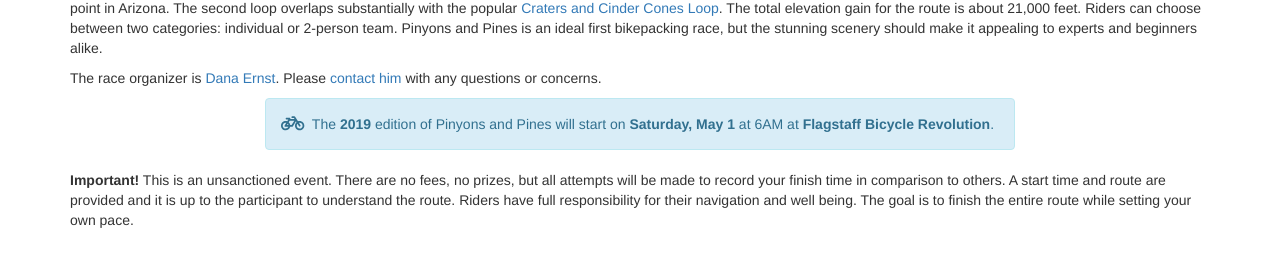
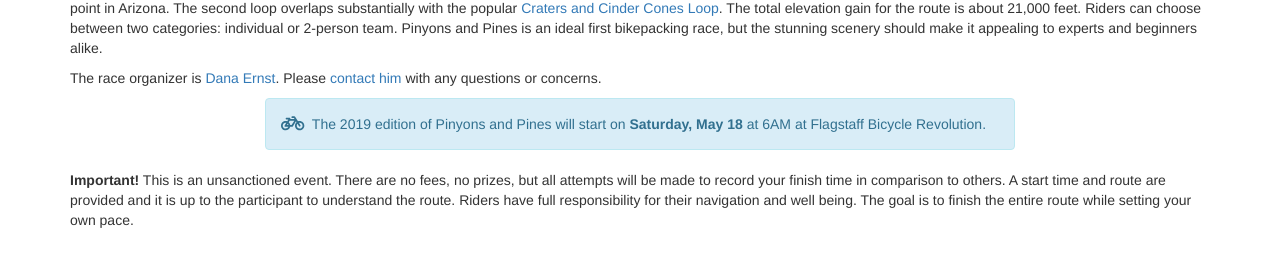
Before and after one commit to dcernst/PinyonsPines, a Jekyll site: the page built from index.md, in a window 1280 px wide and 900 px high, scrolled down 415 px, cut to the strip 144-410 px from the top of the window. Built offline with Jekyll 4.4.1, drawn with Linux system fonts in a browser that asks for light colours; nearby versions of some CDN libraries.

Commit message:
Update to index

```diff
--- a/index.md
+++ b/index.md
@@ -14,7 +14,7 @@
 </div>
 <div class="col-xs-12 col-sm-12 col-md-8 col-lg-8">
 <div class="alert alert-info" role="alert">
-<i class="fas fa-bicycle fa-lg"></i>&nbsp; The <strong>2019</strong> edition of Pinyons and Pines will start on <strong>Saturday, May 1</strong> at 6AM at <strong>Flagstaff Bicycle Revolution</strong>.
+<i class="fas fa-bicycle fa-lg"></i>&nbsp; The 2019 edition of Pinyons and Pines will start on <strong>Saturday, May 18</strong> at 6AM at Flagstaff Bicycle Revolution.
 </div>
 </div>
 <div class="col-md-2 col-lg-2"></div>
```
